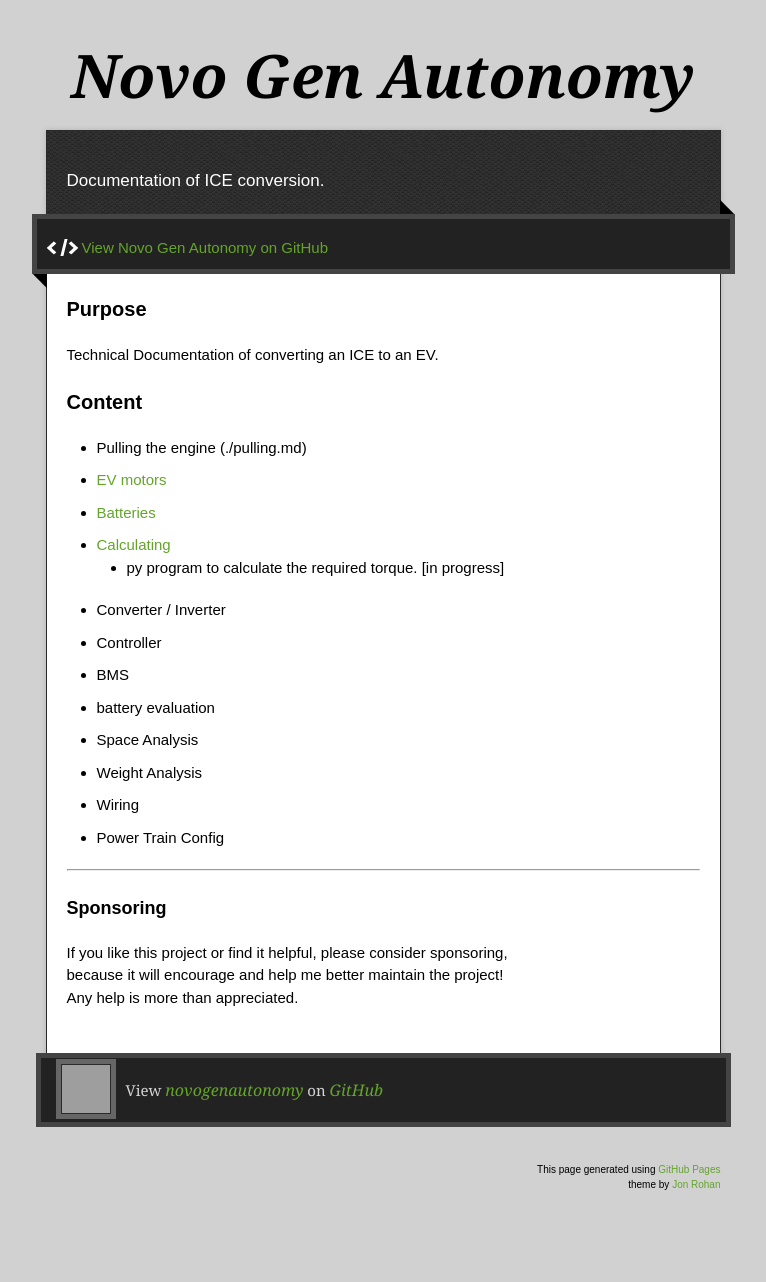
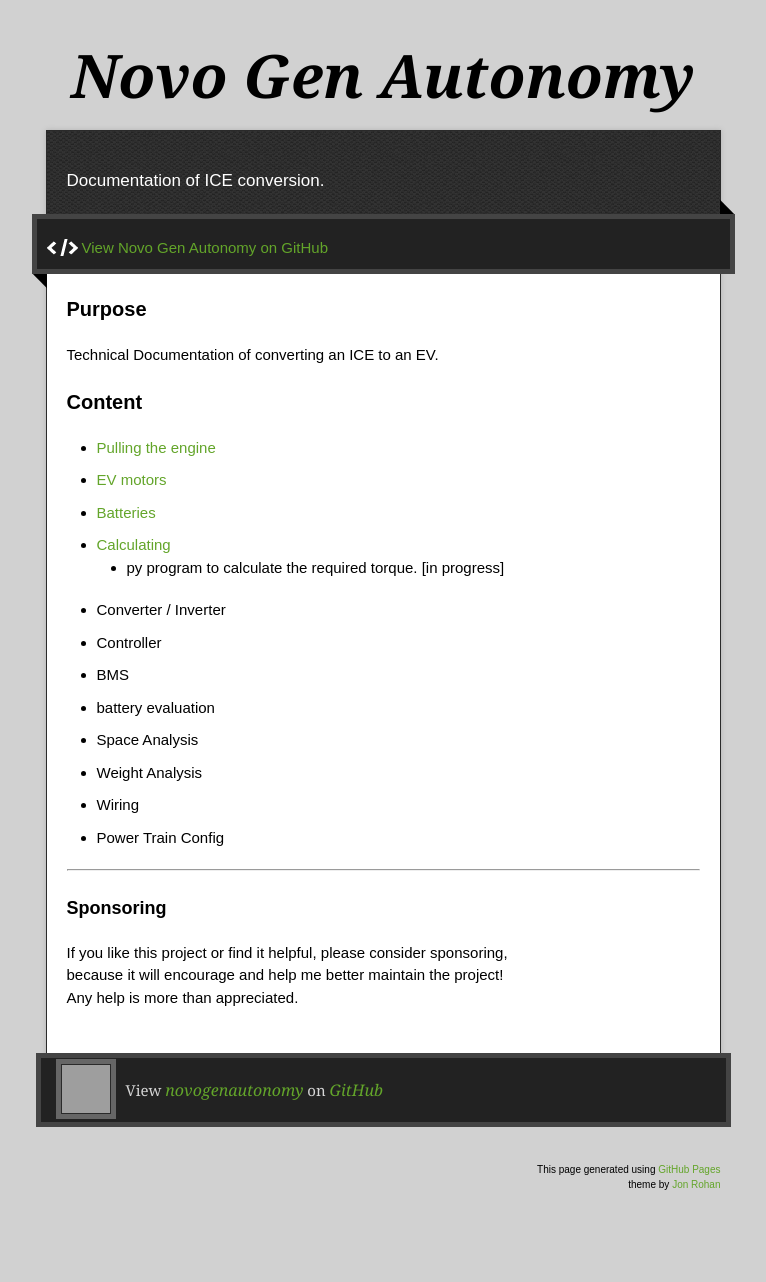
Before and after one commit to novogenautonomy/novogenautonomy.github.io, a Jekyll site: the page built from index.md, in a window 1280 px wide. Shown: the whole page, without its empty margins (257-1023 px from the left). Built offline with Jekyll 4.4.1, drawn with Linux system fonts in a browser that asks for light colours; our own code applies the rules of GitHub Pages for plain Markdown files; grey boxes are pictures that could not be loaded.

Commit message:
Update index.md

```diff
--- a/index.md
+++ b/index.md
@@ -7,7 +7,7 @@ layout: default
 
 ### Content
 
-* Pulling the engine (./pulling.md)
+* [Pulling the engine](./pulling.md)
 * [EV motors](./evEngine.md)
 * [Batteries](./batteries.md)
 * [Calculating](./calculating.md)
```
